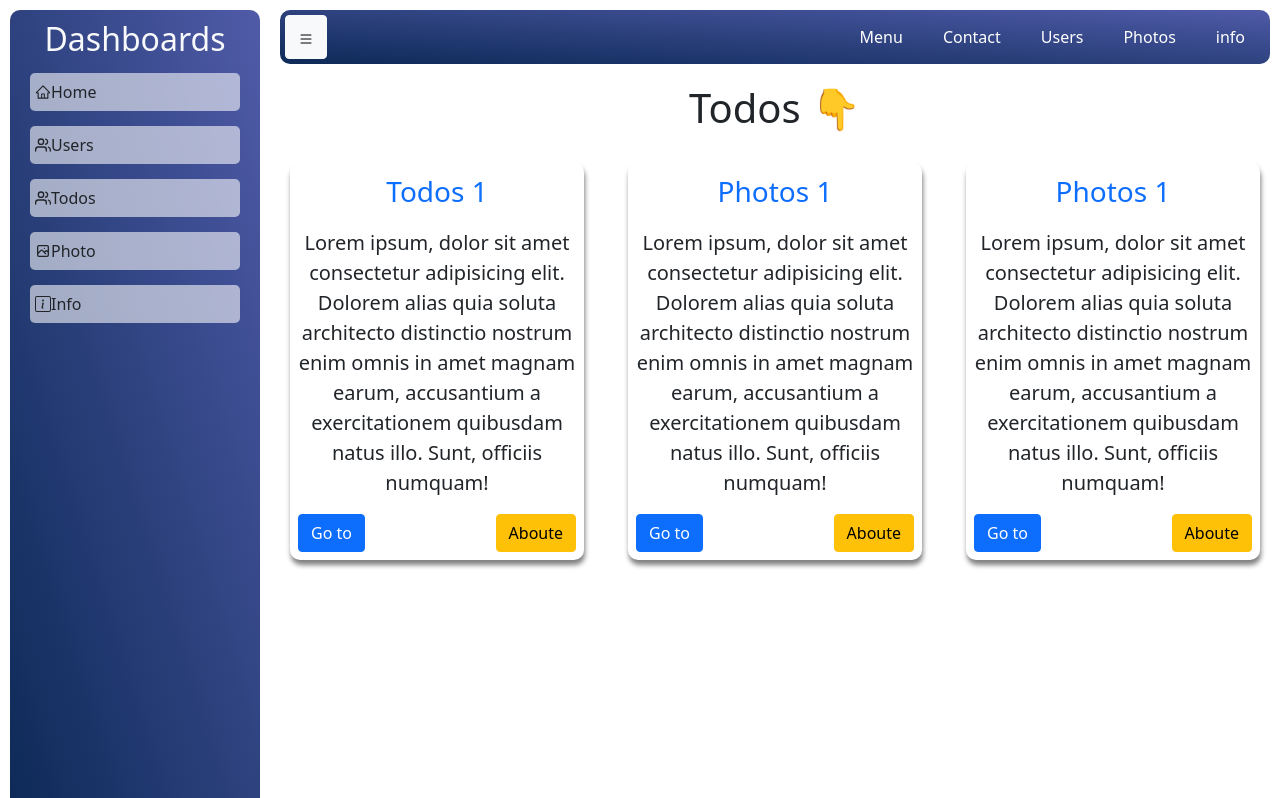
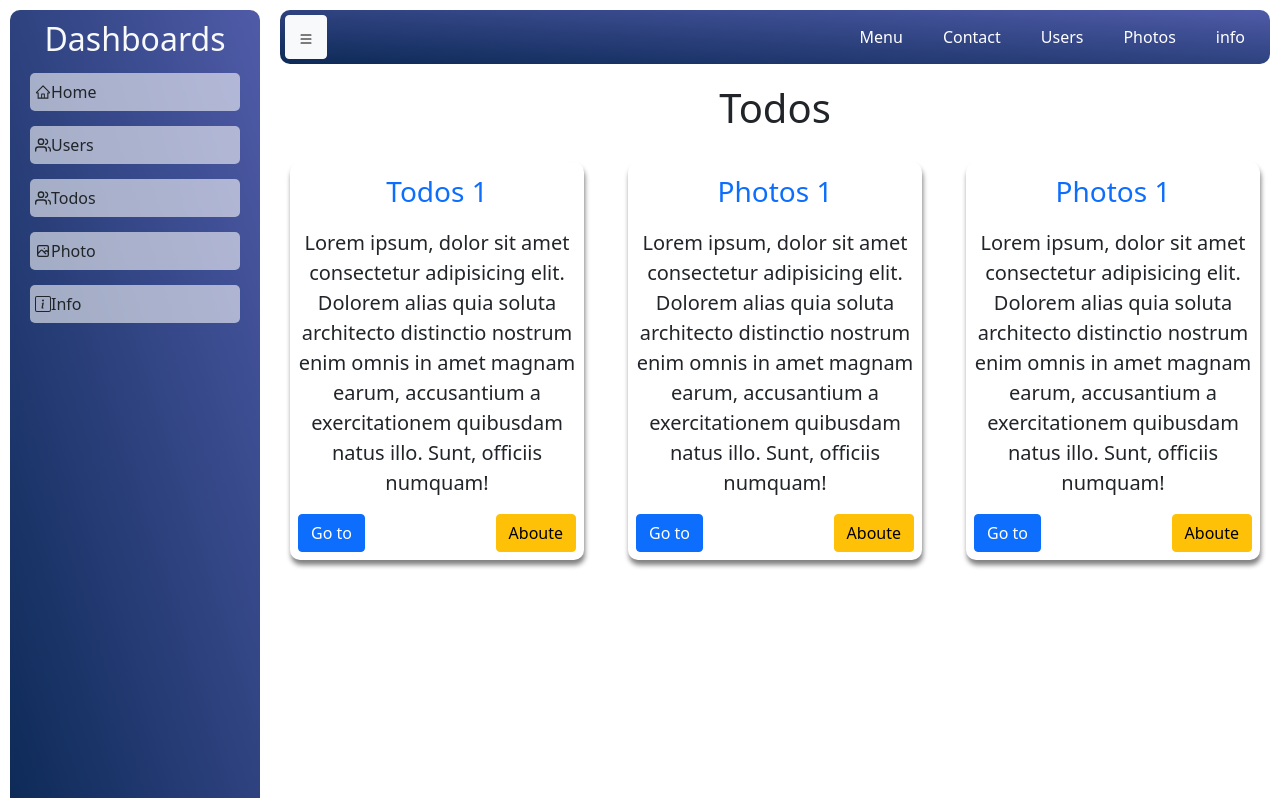
Before and after one commit to Erkin303/Nextjs-Dashboard, a Next.js app: page /todos in a window 1280 px wide. Shown: the top 798 px of the page. Built offline with nearby package versions, Linux system fonts and the light colour scheme.

Commit message:
deploying failed

```diff
--- a/pages/index.js
+++ b/pages/index.js
@@ -1,6 +1,4 @@
 import Head from 'next/head'
-import Image from 'next/image'
-
 import Home2 from './../Home/home'
 
 
--- a/pages/todos.js
+++ b/pages/todos.js
@@ -5,7 +5,7 @@ import PagesW from './../stylesW/pagesW'
 const todos = () => {
     return (
         <PagesW>
-            <h1  className='text-center p-1 mb-3 mt-3'>Todos 👇</h1>
+            <h1  className='text-center p-1 mb-3 mt-3'>Todos</h1>
             <div className="row">
                 <div className="col-lg-4 col-md-6 col-sm-12">
                 <div className='p-2 photocard'>
--- a/pages/users.js
+++ b/pages/users.js
@@ -5,6 +5,7 @@ import PagesW from './../stylesW/pagesW'
 
 
 const Users = () => {
+
     const dispatch = useDispatch();
 
     useEffect(() => {
@@ -16,7 +17,7 @@ const Users = () => {
 
     return (
         <PagesW className="header_bottom">
-            <h1 className="text-center p-3">Hi Users 👋</h1>
+            <h1 className="text-center p-3">Hi Users</h1>
             <h3 className="text-center p-3 mb-3">That's your informations !</h3>
             <p className="text-center ms-4 me-4">Dolor sit amet consectetur adipisicing elit. Non eum vitae veritatis distinctio ducimus minima voluptates reprehenderit facilis, saepe, dolorem dolor iure totam quae. Ipsum facilis vero quaerat iure blanditiis.</p>
             <div className="container">
```
